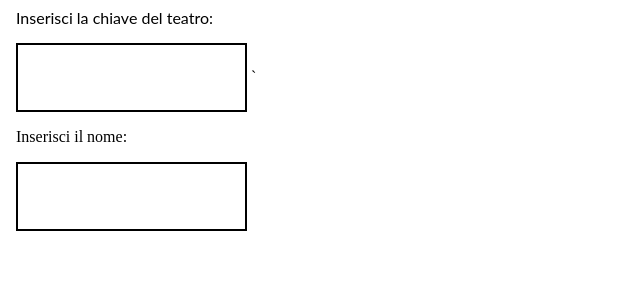
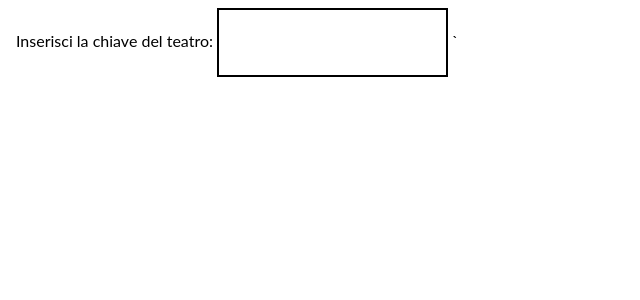
Before and after one commit to lacaprinamini/projssw, an Angular app: page / in a window 1280 px wide. Shown: the top 300 px of the page, without its empty margins (0-640 px from the left). Built offline with nearby package versions, Linux system fonts and the light colour scheme.

Commit message:
3 files modified

```diff
--- a/src/app/app.component.html
+++ b/src/app/app.component.html
@@ -1,8 +1,8 @@
 <html>
 <body>
-  <p > Inserisci la chiave del teatro: </p>
+  <p *ngIf = "chiave == undefined" > Inserisci la chiave del teatro:
   <input #box (keyup.enter)="onEnter(box.value)">
-`
+`</p>
 <app-nominativo [chiave]="chiave"> </app-nominativo>
 
 </body>
--- a/src/app/nominativo/nominativo.component.html
+++ b/src/app/nominativo/nominativo.component.html
@@ -1,3 +1,4 @@
-<p *ngIf = "chiave != undefined">
-  <p> Inserisci il nome: </p>
-<input #nominativo (keyup.enter)="onEnter(nominativo.value)">
+
+<p *ngIf = "chiave !== undefined"> Inserisci il nome:
+
+<input #nominativo (keyup.enter)="onEnter(nominativo.value)"></p>
--- a/src/app/nominativo/nominativo.component.ts
+++ b/src/app/nominativo/nominativo.component.ts
@@ -9,7 +9,9 @@ export class NominativoComponent {
   @Input() chiave: string;
   nominativo: string;
   constructor() { }
+
   onEnter(value: string) {
-    this.nominativo = value; }
+    this.nominativo = value;
+  }
 
 }
```
